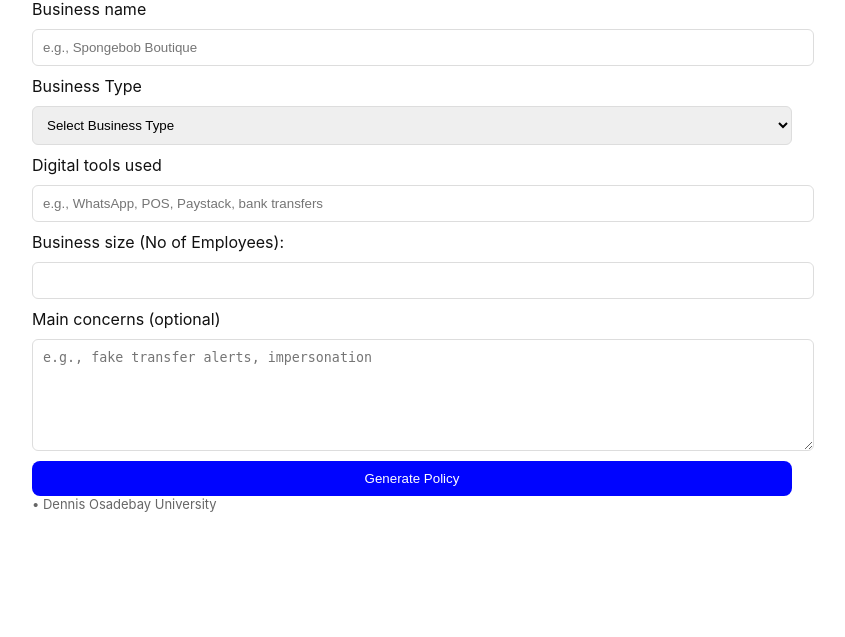
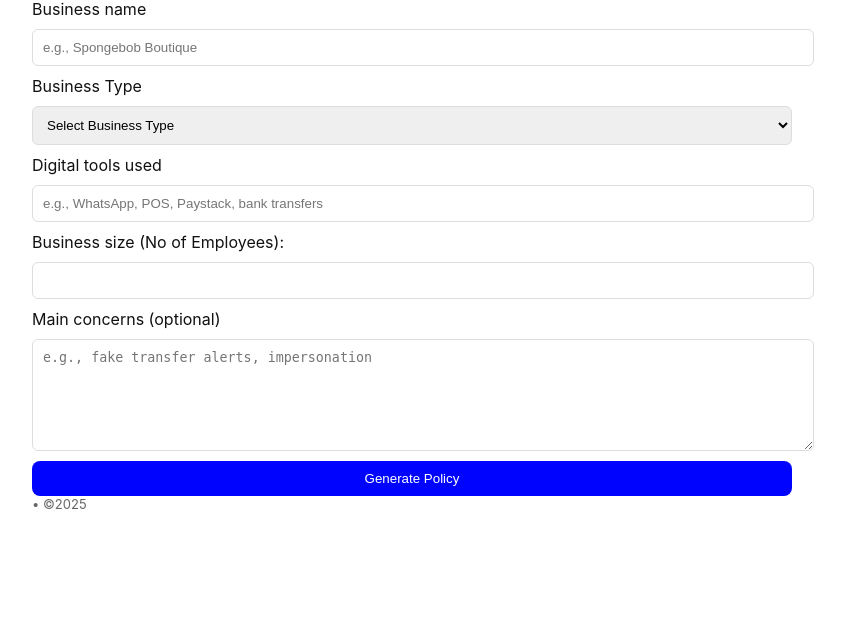
Before and after one commit to casssr/smart-policy-generator, a Flask app: page / in a window 1280 px wide. Shown: the part 120-757 px from the top of the page, without its empty margins (228-1073 px from the left). Run offline with Flask 3, Linux system fonts and the light colour scheme.

Commit message:
Update index.html

```diff
--- a/templates/index.html
+++ b/templates/index.html
@@ -46,7 +46,7 @@
       <button type="submit" class="btn">Generate Policy</button>
     </form>
 
-    <footer class="muted small"> • Dennis Osadebay University</footer>
+    <footer class="muted small"> • ©2025 </footer>
   </main>
 </body>
 </html>
```
